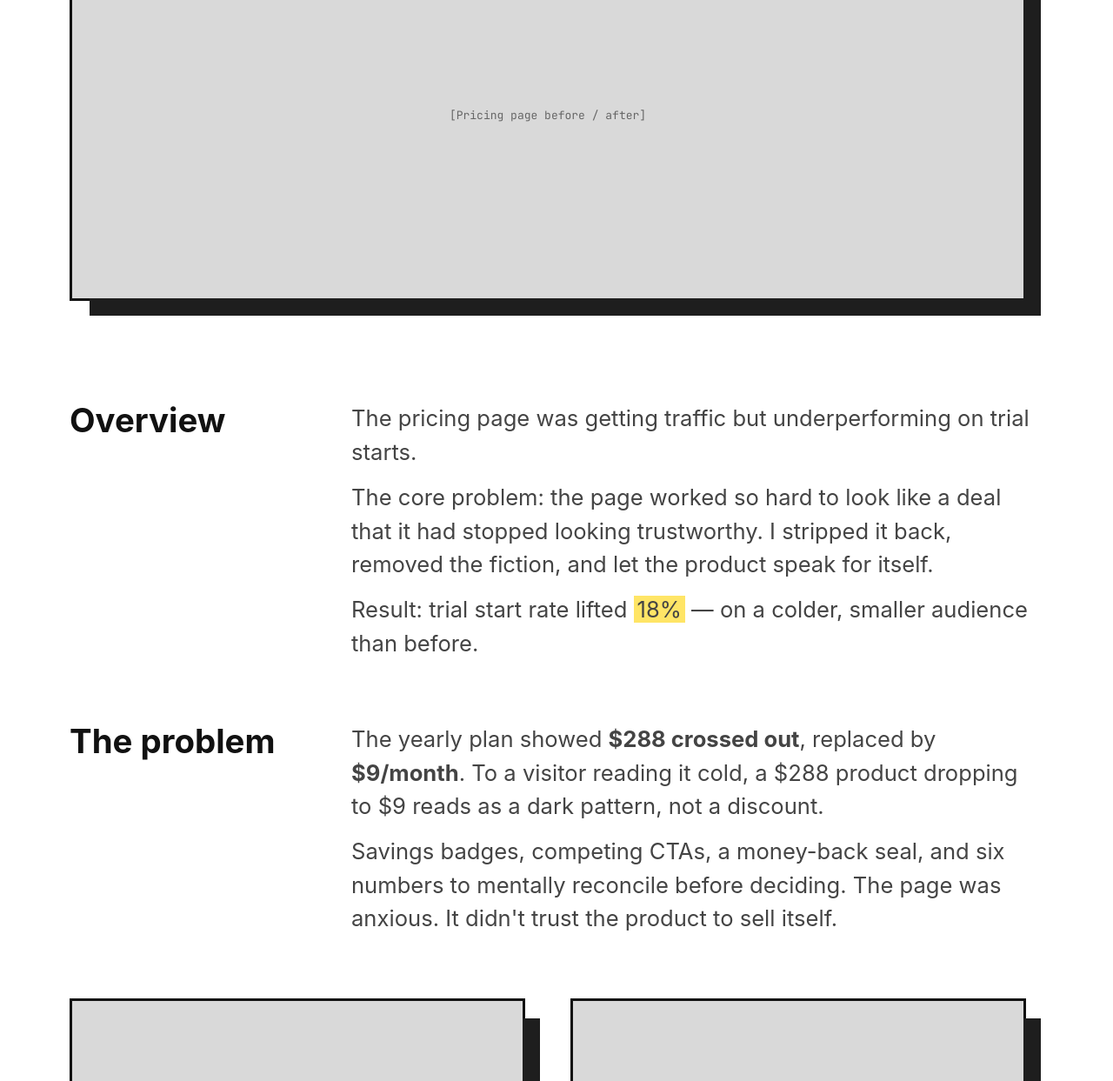
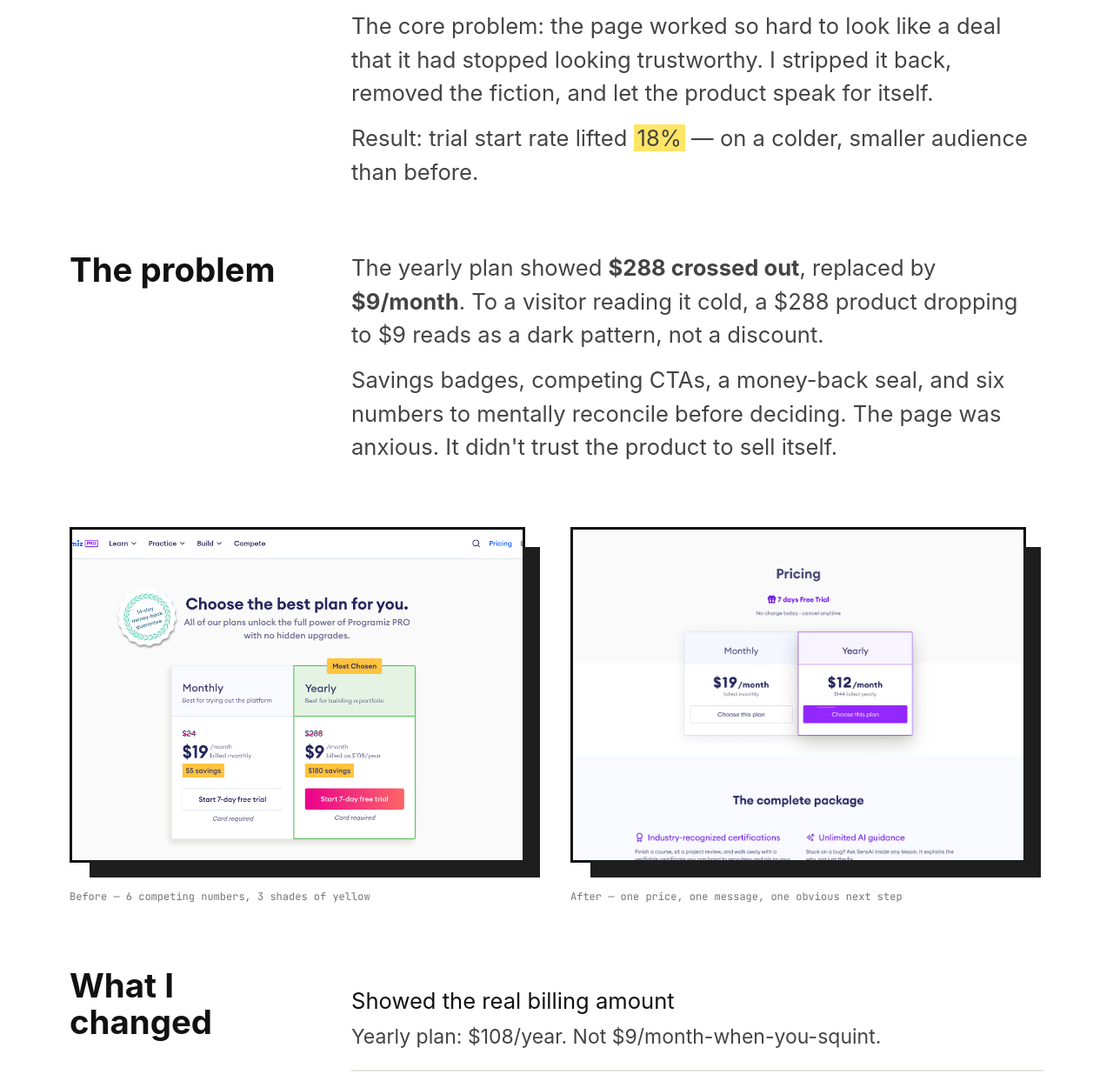
Before and after one commit to Soniya-54/portfolio, a plain HTML site: page pricing-page.html in a window 1280 px wide. Shown: the part 534-1777 px from the top of the page at 87% size. Drawn offline with nearby package versions, Linux system fonts and the light colour scheme.

Commit message:
Update pricing page comparison images

```diff
--- a/pricing-page.html
+++ b/pricing-page.html
@@ -30,7 +30,7 @@ p,h1,h2,h3{margin:0}
 .sec-title{font-size:clamp(36px,4.5vw,64px);line-height:1;color:#111;margin-bottom:36px}
 .prob-grid{display:grid;grid-template-columns:repeat(auto-fit,minmax(min(100%,280px),1fr));gap:24px}
 .ba-grid{display:grid;grid-template-columns:repeat(auto-fit,minmax(min(100%,380px),1fr));gap:32px}
-.ba-img{background:#D9D9D9;display:flex;align-items:center;justify-content:center;text-align:center;padding:20px;font-family:'JetBrains Mono',monospace;font-size:13px;color:#666;height:380px}
+.ba-img{background:#D9D9D9;display:block;width:100%;height:380px;object-fit:cover}
 .decision{padding:20px 0;border-bottom:2px solid #E5E5E0;display:flex;flex-direction:column;gap:6px}
 .decision-title{font-size:clamp(20px,2vw,28px);font-weight:400;color:#111}
 .decision-body{font-size:clamp(17px,1.8vw,24px);color:#444;line-height:1.45}
@@ -75,13 +75,6 @@ p,h1,h2,h3{margin:0}
   </div>
 </section>
 
-<!-- HERO IMAGE -->
-<section class="sec" style="padding-bottom:24px">
-  <div class="card-wrap">
-    <div class="card"><div class="card-img" style="height:420px">[Pricing page before / after]</div></div>
-  </div>
-</section>
-
 <!-- OVERVIEW -->
 <section class="sec">
   <div class="two-col">
@@ -109,11 +102,11 @@ p,h1,h2,h3{margin:0}
 <section class="sec">
   <div class="ba-grid">
     <figure style="margin:0;display:flex;flex-direction:column;gap:10px">
-      <div class="card-wrap"><div class="card"><div class="ba-img">[Before: strikethroughs, yellow badges, mixed CTAs]</div></div></div>
+      <div class="card-wrap"><div class="card"><img class="ba-img" src="old-pricing.png" alt="Pricing page before redesign"></div></div>
       <figcaption style="font-family:'JetBrains Mono',monospace;font-size:12px;color:#757575">Before — 6 competing numbers, 3 shades of yellow</figcaption>
     </figure>
     <figure style="margin:0;display:flex;flex-direction:column;gap:10px">
-      <div class="card-wrap"><div class="card"><div class="ba-img">[After: real price, unified CTAs, reassurance in headline]</div></div></div>
+      <div class="card-wrap"><div class="card"><img class="ba-img" src="pricing.png" alt="Pricing page after redesign"></div></div>
       <figcaption style="font-family:'JetBrains Mono',monospace;font-size:12px;color:#757575">After — one price, one message, one obvious next step</figcaption>
     </figure>
   </div>
```
Also changed, not shown: old-pricing.png (added).
